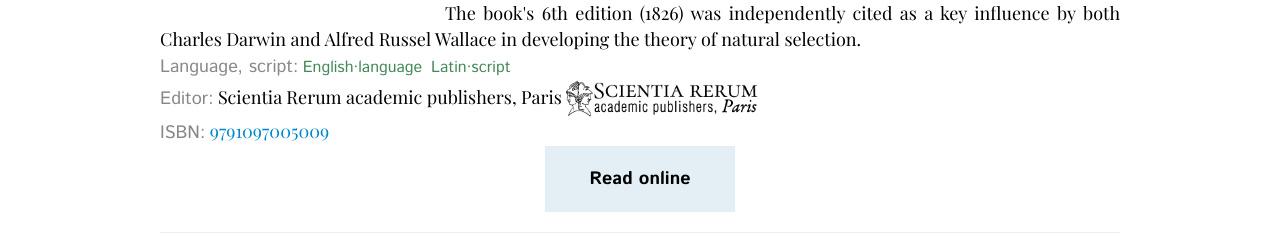
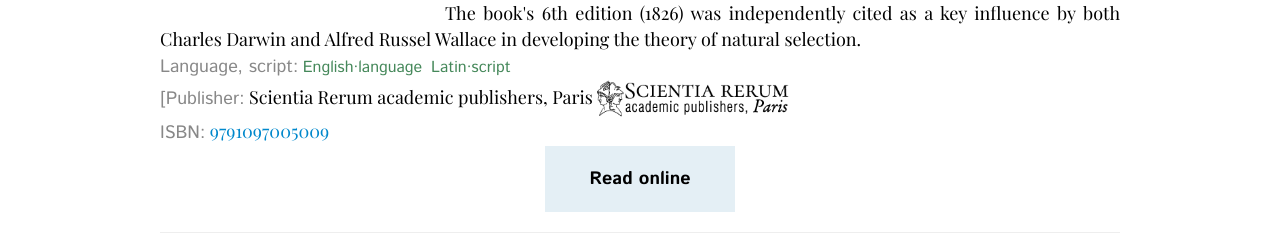
Before and after one commit to mlare/vodary, a Jekyll site: the page built from _posts/2017-10-11-malthus.markdown, in a window 1280 px wide. Shown: the part 720-972 px from the top of the page. Built offline with Jekyll 4.4.1, drawn with Linux system fonts in a browser that asks for light colours; some web fonts are replaced; Markdown is read by kramdown in place of the engine named in the settings.

Commit message:
Update post.html

```diff
--- a/_layouts/post.html
+++ b/_layouts/post.html
@@ -35,7 +35,8 @@
 		{% if page.license_link %}<a class="btn" href="{{ page.license_link }}"><i class="icon-file"></i> License</a>{% endif %}
                 --->
 
-		{% if page.editor %}<p class="bulk"><span class="technical">Editor:</span> {{ page.editor }} {% if page.editorpic %}<img width="20%" src="/thumbnails/{{ page.editorpic }}" />{% endif %}</p>{% endif %}
+		{% if page.editor %}<p class="bulk"><span class="technical">[Publisher:</span> {{ page.editor }} {% if page.editorpic %}<img width="20%" src="/thumbnails/{{ page.editorpic }}" />{% endif %}</p>{% endif %}
+		{% if page.editpers %}<p class="bulk"><span class="technical">[Editor:</span> {{ page.editpers }} {% if page.editorpic %}<img width="20%" src="/thumbnails/{{ page.editorpic }}" />{% endif %}</p>{% endif %}
 		{% if page.isbn %}<p class="bulk"><span class="technical">ISBN:</span> <a target="_blank" href="https://www.amazon.com/gp/search/?field-isbn={{ page.isbn }}">{{ page.isbn }}</a></p>{% endif %}
 	</div>
 
```
